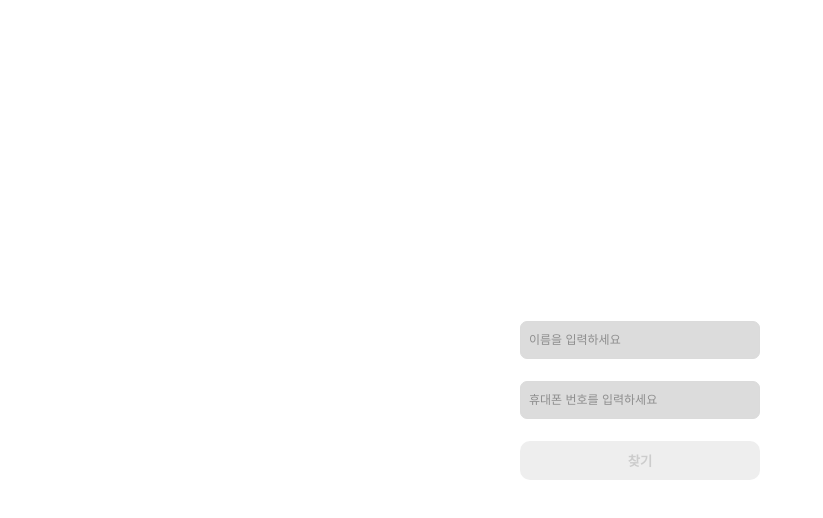
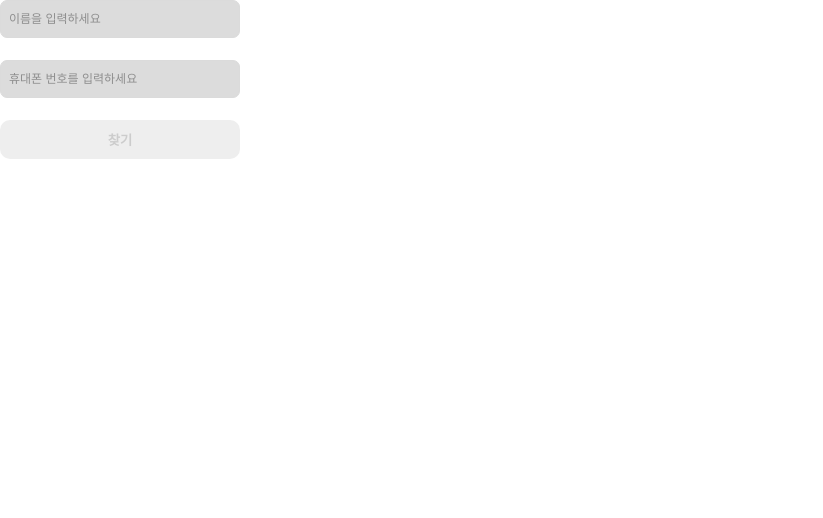
Before and after one commit to hhhhhhdong/SSAPID, a React (Create React App) app in the folder frontend/: page /idFind in a window 1280 px wide. Shown: the top 518 px of the page, without its empty margins (0-823 px from the left). Built offline with nearby package versions, Linux system fonts and the light colour scheme.

Commit message:
Fix: passFind/v1

```diff
--- a/frontend/src/styles/globalPage.module.scss
+++ b/frontend/src/styles/globalPage.module.scss
@@ -1,8 +1,8 @@
 .page {
-  margin: 0;
-  display: flex;
-  justify-content: center;
-  align-items: center;
-  height: 100vh;
-  width: 100vw;
+  // box-sizing: border-box;
+  // margin: 0;
+  // display: flex;
+  // justify-content: center;
+  // align-items: center;
+  // height: 100vh;
 }
```
